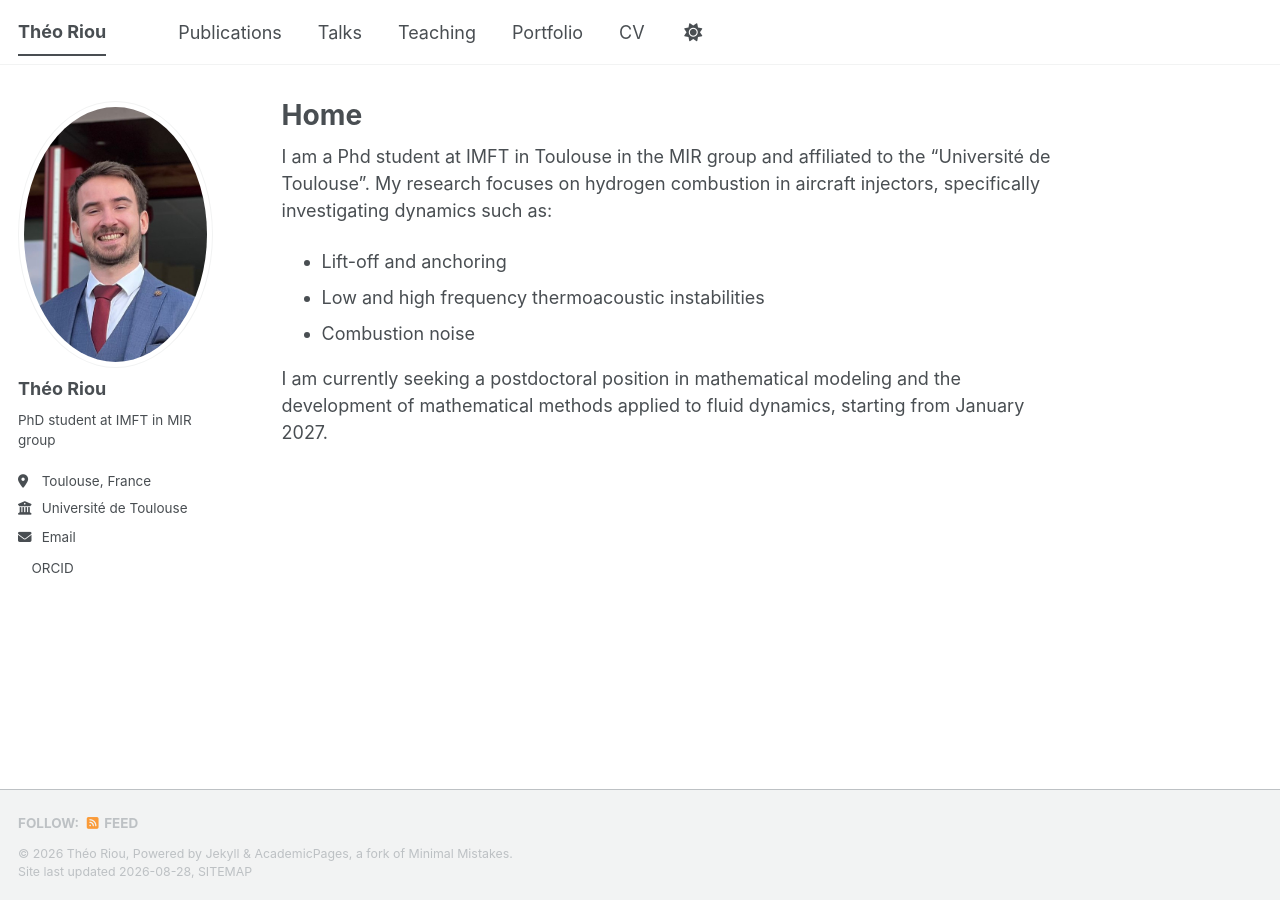
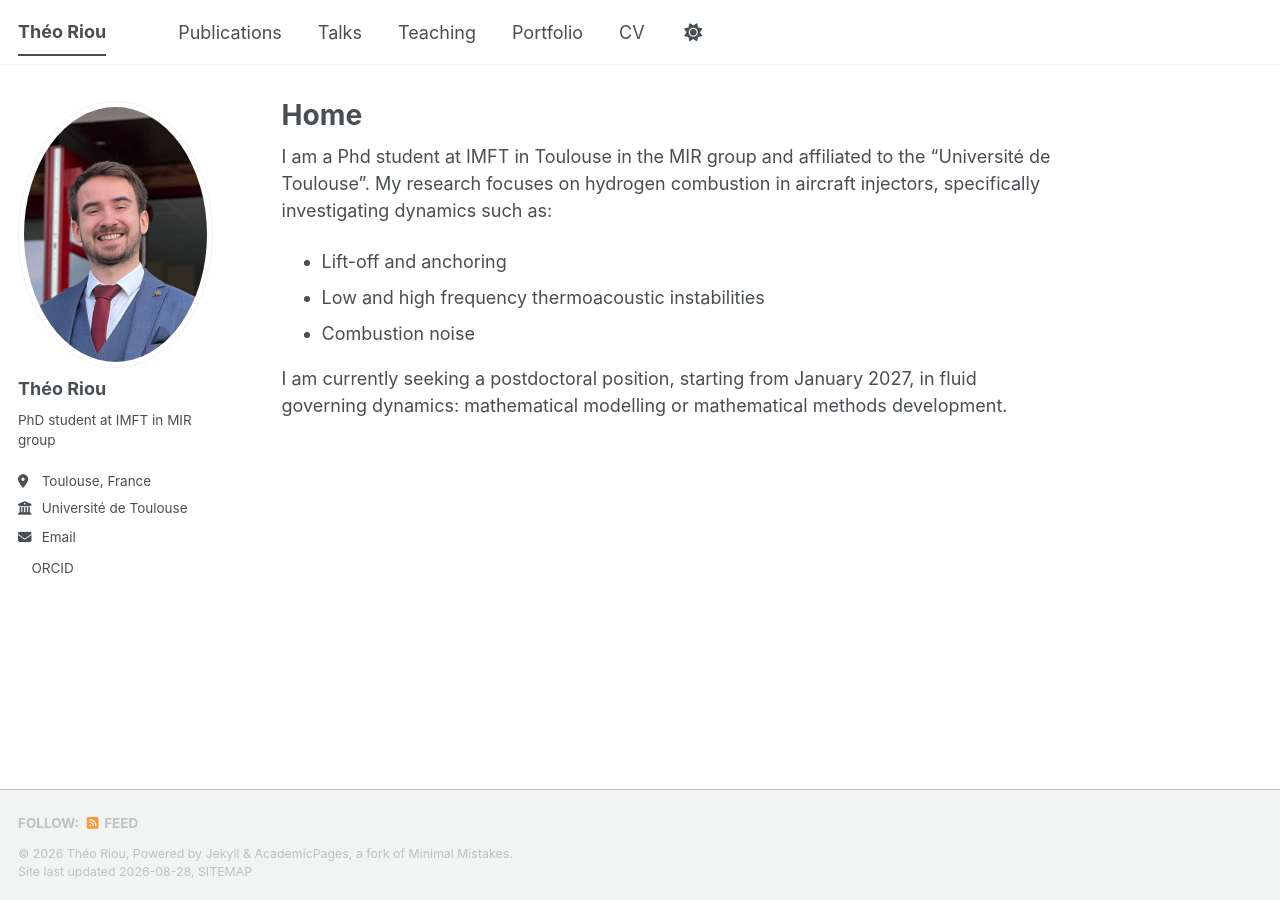
Before and after one commit to thriou/thriou.github.io, a Jekyll site: the page built from _pages/about.md, in a window 1280 px wide. Built offline with Jekyll 4.4.1, drawn with Linux system fonts in a browser that asks for light colours; a style sheet for code colours, icons or effects is not loaded.

Commit message:
Update about.md

```diff
--- a/_pages/about.md
+++ b/_pages/about.md
@@ -13,4 +13,6 @@ My research focuses on hydrogen combustion in aircraft injectors, specifically i
 - Low and high frequency thermoacoustic instabilities
 - Combustion noise
 
-I am currently seeking a postdoctoral position in mathematical modeling and the development of mathematical methods applied to fluid dynamics, starting from January 2027.
+<!-- I am currently seeking a postdoctoral position in mathematical modeling and the development of mathematical methods applied to fluid dynamics, starting from January 2027. -->
+
+I am currently seeking a postdoctoral position, starting from January 2027, in fluid governing dynamics: mathematical modelling or mathematical methods development.
```
